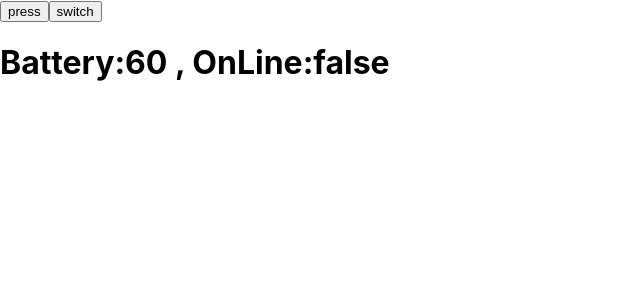
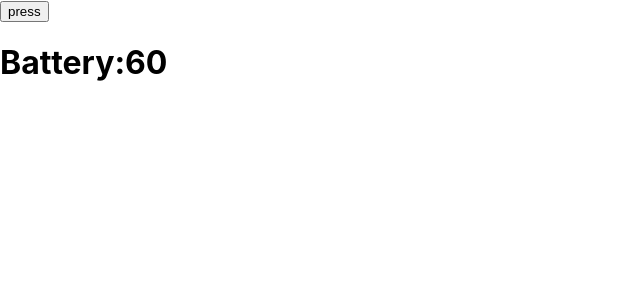
Before and after one commit to MagicalBridge/react-hooks, a React (Create React App) app in the folder learn-hooks/: page / in a window 1280 px wide. Shown: the top 300 px of the page, without its empty margins (0-640 px from the left). Built offline with nearby package versions, Linux system fonts and the light colour scheme.

Commit message:
context-Type 使用

```diff
--- a/learn-hooks/src/App.js
+++ b/learn-hooks/src/App.js
@@ -1,5 +1,5 @@
 import React, { Component } from 'react'
-import { BatteryContext, OnlineContext } from './utils/Context.jsx'
+import { BatteryContext } from './utils/Context.jsx'
 import Middle from './components/Middle'
 import './App.css'
 
@@ -10,18 +10,13 @@
     onLine: false
   }
   render() {
-    const { battery, onLine } = this.state
+    const { battery } = this.state
     return (
       <BatteryContext.Provider value={battery}>
-        <OnlineContext.Provider value={onLine}>
-          <button type="button" onClick={() => this.setState({ battery: battery + 1 })}>
-            press
+        <button type="button" onClick={() => this.setState({ battery: battery + 1 })}>
+          press
           </button>
-          <button type="button" onClick={() => this.setState({ onLine: !onLine })}>
-            switch
-          </button>
-          <Middle></Middle>
-        </OnlineContext.Provider>
+        <Middle></Middle>
       </BatteryContext.Provider>
     )
   }
--- a/learn-hooks/src/components/Leaf.jsx
+++ b/learn-hooks/src/components/Leaf.jsx
@@ -1,21 +1,15 @@
 import React, { Component } from 'react';
-import {BatteryContext,OnlineContext} from '../utils/Context'
+import { BatteryContext } from '../utils/Context'
 
 class Leaf extends Component {
+  // 这是一个静态属性
+  static contextType = BatteryContext
   render() {
+    // 使用this.context 拿到当前的这个 context
+    const battery = this.context
     return (
-     <BatteryContext.Consumer>
-       {
-         battery => (
-            <OnlineContext.Consumer>
-            {
-              onLine => <h1>Battery:{battery} , OnLine:{String(onLine)}</h1>
-            }
-            </OnlineContext.Consumer>
-         )
-       }
-     </BatteryContext.Consumer>
-    );
+      <h1>Battery:{battery}</h1>
+    )
   }
 }
 
```
Also changed, not shown: 1 other file (tests, documents, lock files or other folders).
